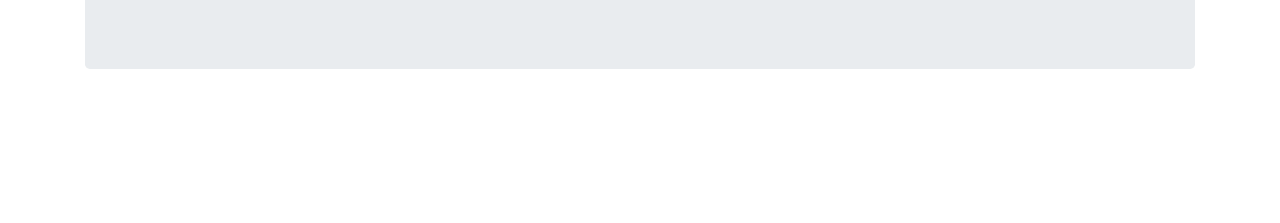
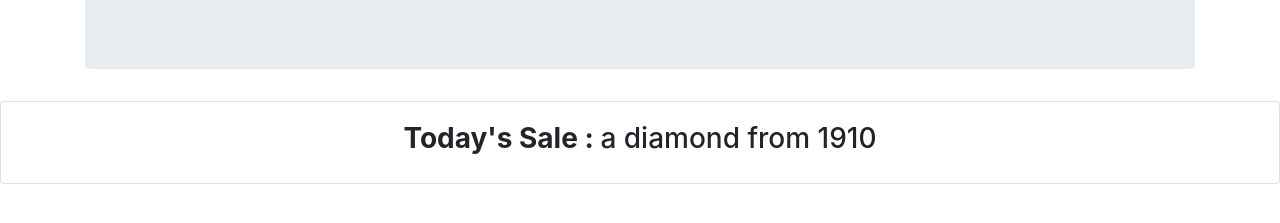
Before and after one commit to Soheila-Lotfi/CodersBay, a plain HTML site: page index.html in a window 1280 px wide. Shown: the part 181-404 px from the top of the page. Drawn offline with nearby package versions, Linux system fonts and the light colour scheme.

Commit message:
made a row in html file

```diff
--- a/index.html
+++ b/index.html
@@ -30,5 +30,15 @@
           <h3 class="text-center">"Where bidders win big."</h3>
         </div>
     </div>
+    <div class="row">
+        <div class="col-md-12">
+                <div class="card ard-default">
+                        <div class="card-body text-center">
+                              <h3><strong>Today's Sale : </strong> a diamond from 1910</h3>
+                        </div>
+                </div>
+        </div>
+    </div>
+
 </body>
 </html>
```
